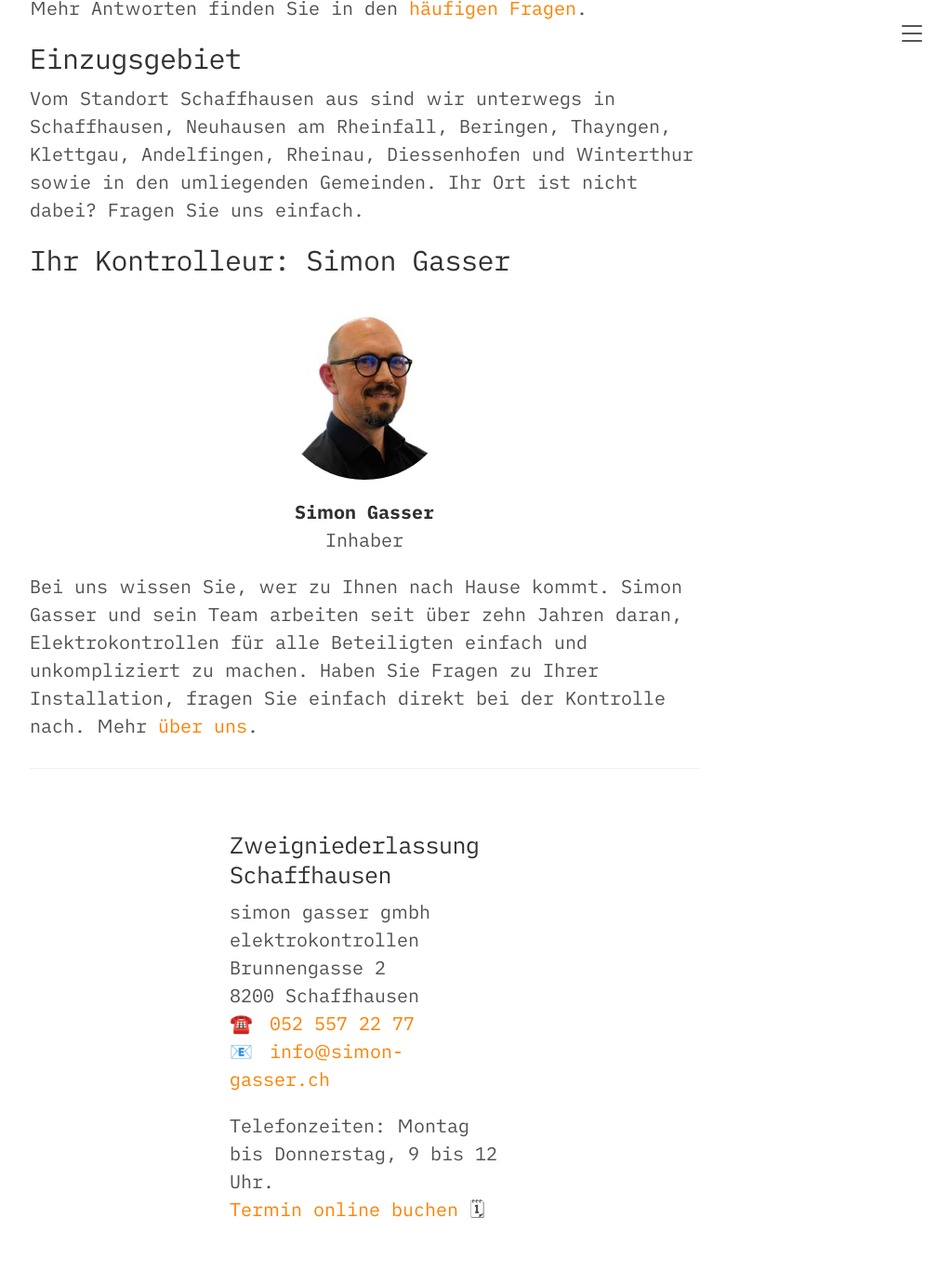
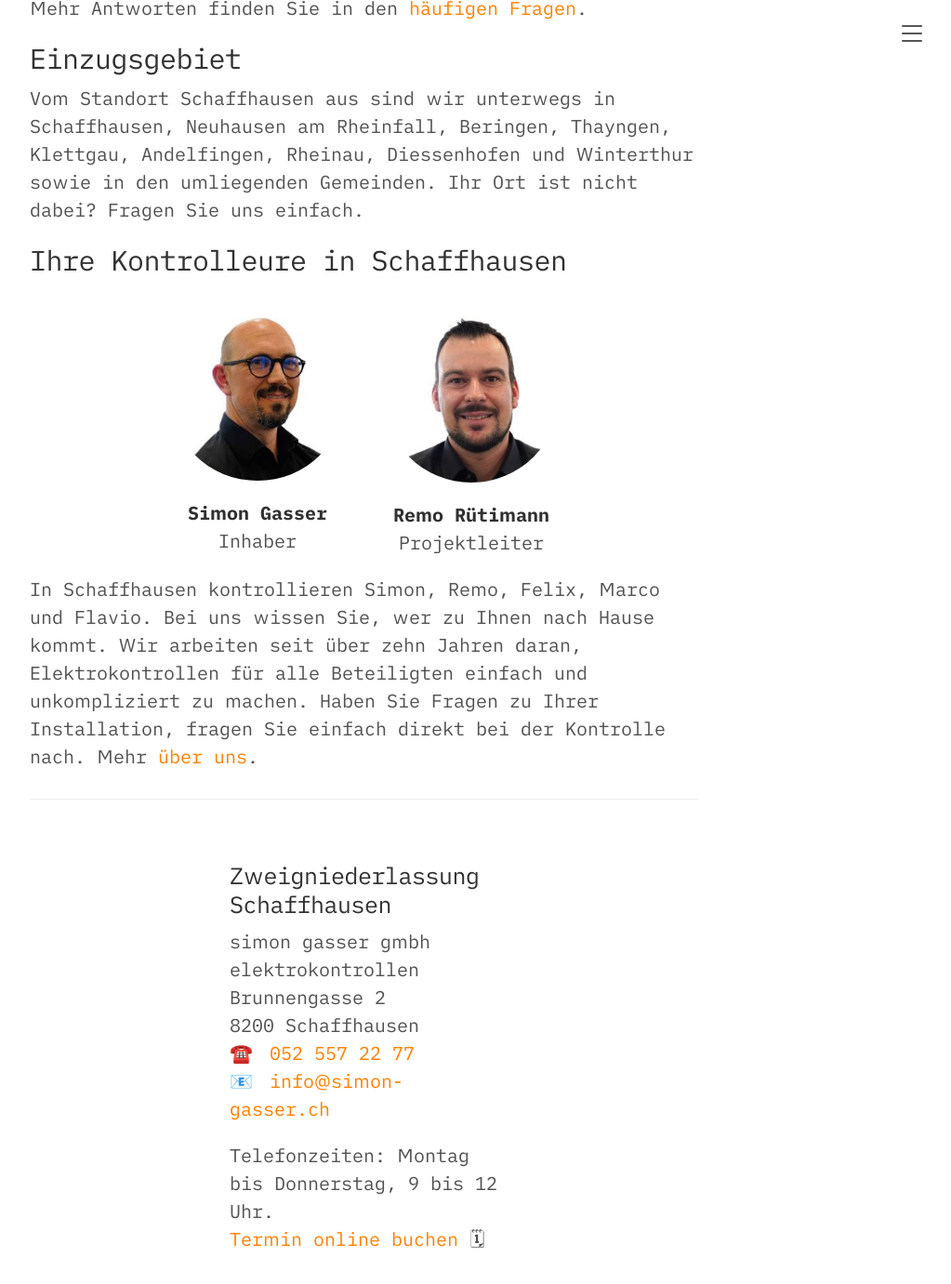
Before and after one commit to l-letters/simon-gasser.ch, a Jekyll site: the page built from elektrokontrolle-schaffhausen/index.md, in a window 1280 px wide and 1400 px high, scrolled down 1815 px. Shown: the top 1381 px of the window at 93% size, without its empty margins (248-1271 px from the left). Built offline with Jekyll 4.4.1, drawn with Linux system fonts in a browser that asks for light colours.

Commit message:
Standortseiten: Team SH (Simon, Remo, Felix, Marco, Flavio), Flawil vorwiegend Simon

```diff
--- a/elektrokontrolle-schaffhausen/index.md
+++ b/elektrokontrolle-schaffhausen/index.md
@@ -37,16 +37,21 @@ schema_standort: schaffhausen
   <h2 id="einzugsgebiet">Einzugsgebiet</h2>
   <p>Vom Standort Schaffhausen aus sind wir unterwegs in {% for o in s.gebiet %}{{ o }}{% if forloop.rindex == 2 %} und {% elsif forloop.last == false %}, {% endif %}{% endfor %} sowie in den umliegenden Gemeinden. Ihr Ort ist nicht dabei? Fragen Sie uns einfach.</p>
 
-  <h2 id="kontrolleur">Ihr Kontrolleur: Simon Gasser</h2>
-  <!-- TODO Simon: Bitte prüfen, ob hier das bestehende Porträt bleiben soll oder ob ein Foto im Einsatz (z. B. am Sicherungskasten / mit Firmenauto in Schaffhausen) besser passt. Foto unter /assets/images/ ablegen und Pfad hier anpassen. -->
+  <h2 id="kontrolleur">Ihre Kontrolleure in Schaffhausen</h2>
+  <!-- TODO Simon: Fotos von Felix, Marco und Flavio (und ggf. Nachnamen) unter /assets/images/ ablegen, dann hier als weitere Karten ergänzen. -->
   <div class="mitarbeiter">
     <div class="mitarbeiter-einzeln">
       <img src="{{ "/assets/images/Simon.jpg" | relative_url }}" alt="Simon Gasser, Elektrokontrolleur" width="200" style="border-radius:50%" />
       <strong>Simon Gasser</strong><br />
       Inhaber
     </div>
+    <div class="mitarbeiter-einzeln">
+      <img src="{{ "/assets/images/Remo.jpg" | relative_url }}" alt="Remo Rütimann, Elektrokontrolleur" width="200" style="border-radius:50%" />
+      <strong>Remo Rütimann</strong><br />
+      Projektleiter
+    </div>
   </div>
-  <p>Bei uns wissen Sie, wer zu Ihnen nach Hause kommt. Simon Gasser und sein Team arbeiten seit über zehn Jahren daran, Elektrokontrollen für alle Beteiligten einfach und unkompliziert zu machen. Haben Sie Fragen zu Ihrer Installation, fragen Sie einfach direkt bei der Kontrolle nach. Mehr <a style="color:#ff8000" href="{{ "/uber-uns/" | relative_url }}">über uns</a>.</p>
+  <p>In Schaffhausen kontrollieren Simon, Remo, Felix, Marco und Flavio. Bei uns wissen Sie, wer zu Ihnen nach Hause kommt. Wir arbeiten seit über zehn Jahren daran, Elektrokontrollen für alle Beteiligten einfach und unkompliziert zu machen. Haben Sie Fragen zu Ihrer Installation, fragen Sie einfach direkt bei der Kontrolle nach. Mehr <a style="color:#ff8000" href="{{ "/uber-uns/" | relative_url }}">über uns</a>.</p>
 
   <hr />
   <div class="filialen">
```
Also changed, not shown: elektrokontrolle-flawil/index.md (+2 -2 lines).
